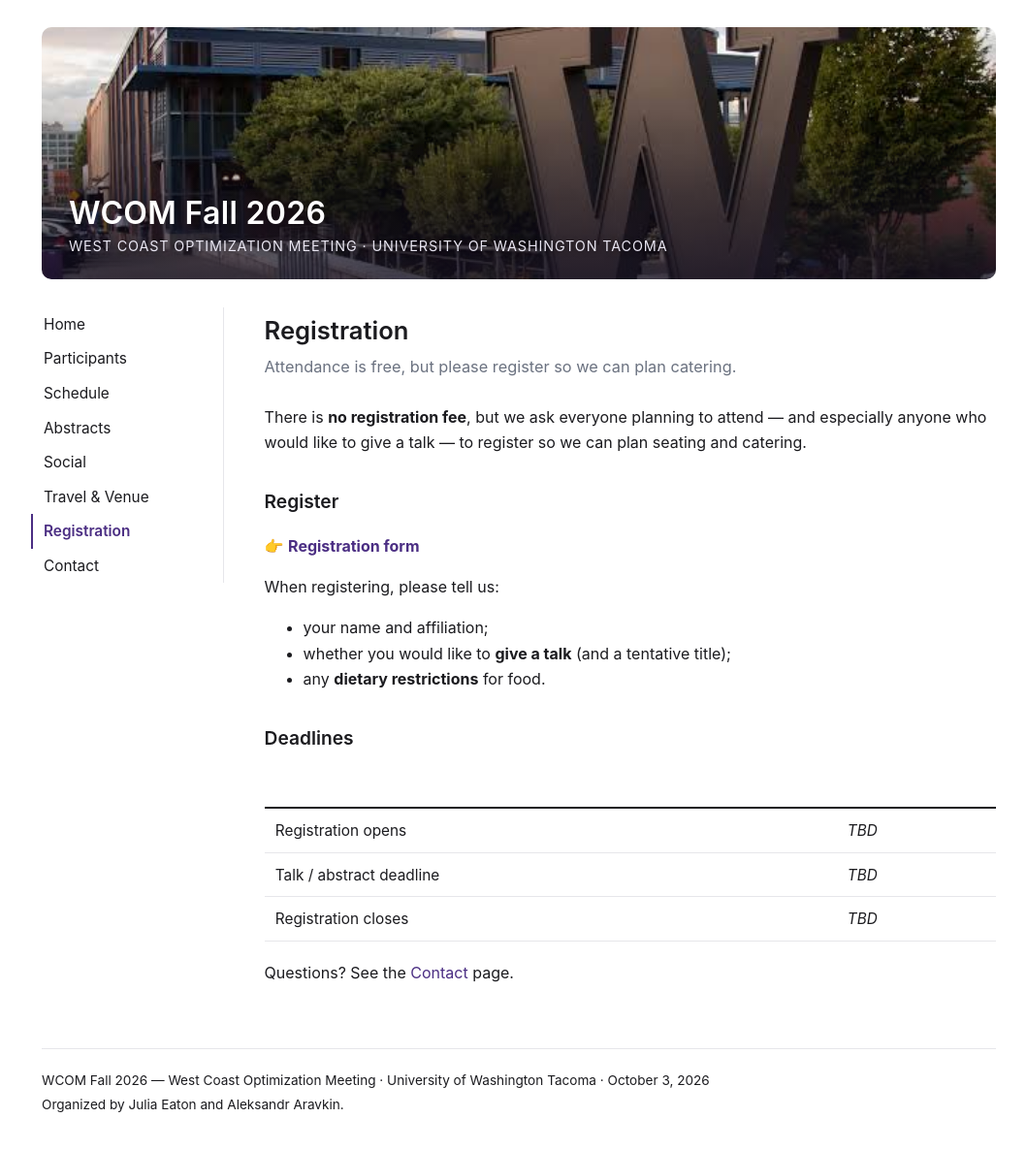
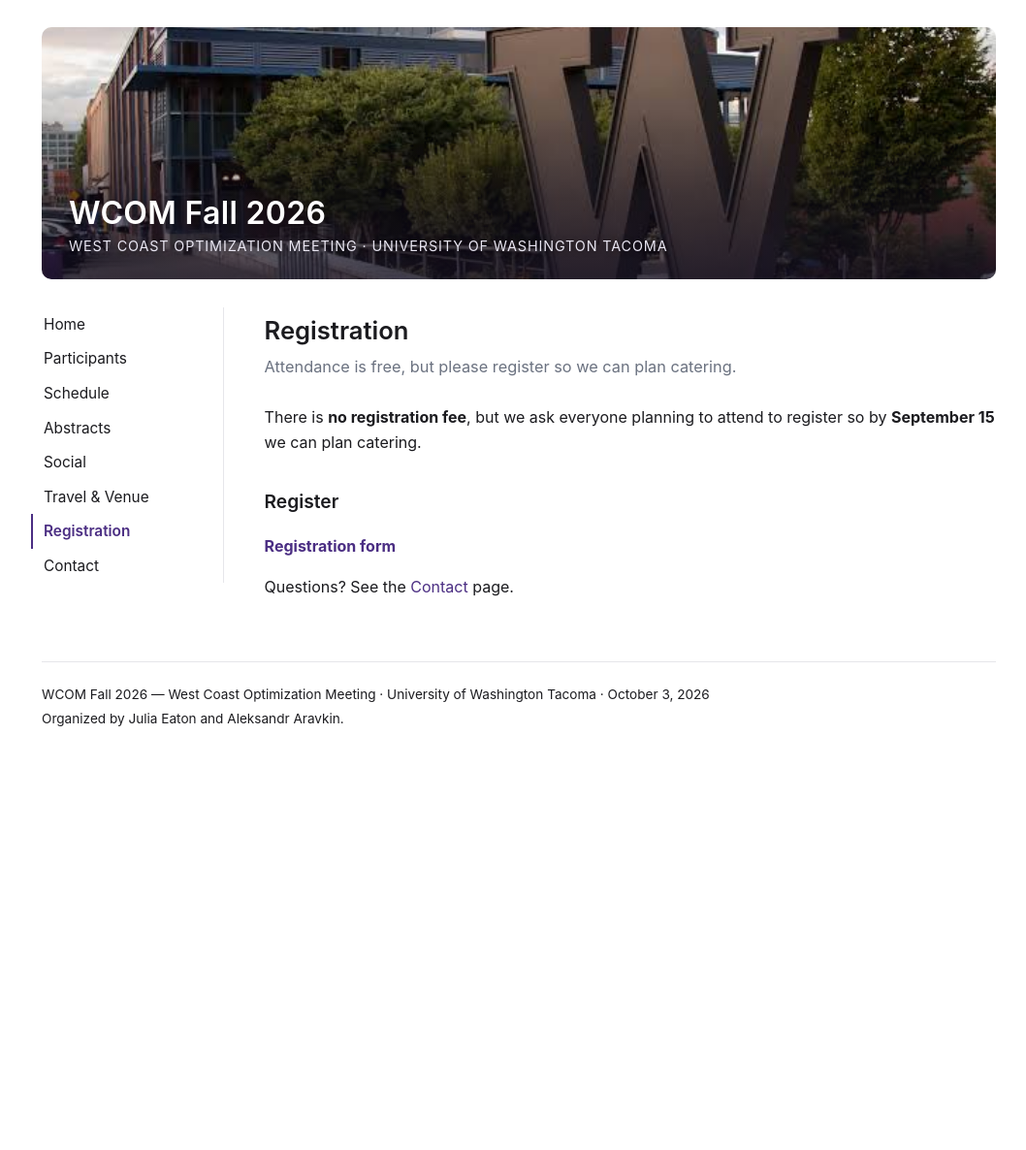
Before and after one commit to jreaton/wcom2026, a Jekyll site: the page built from _pages/registration.md, in a window 1280 px wide and 1201 px high. Shown: the top 1186 px of the window at 97% size, without its empty margins (105-1163 px from the left). Built offline with Jekyll 4.4.1, drawn with Linux system fonts in a browser that asks for light colours.

Commit message:
Small updates to info
Registration link live, edited some things on the pages

```diff
--- a/_data/participants.yml
+++ b/_data/participants.yml
@@ -14,7 +14,7 @@
 - name: "Julia Eaton"
   affiliation: "University of Washington Tacoma"
   role: "Organizer"
-  url: ""
+  url: "https://https://faculty.washington.edu/jreaton/"
 
 - name: "Aleksandr Aravkin"
   affiliation: "University of Washington"
--- a/_pages/registration.md
+++ b/_pages/registration.md
@@ -5,28 +5,13 @@ subtitle: Attendance is free, but please register so we can plan catering.
 permalink: /registration/
 ---
 
-There is **no registration fee**, but we ask everyone planning to attend —
-and especially anyone who would like to give a talk — to register so we can
-plan seating and catering.
+There is **no registration fee**, but we ask everyone planning to attend to register so by **September 15** we can plan catering.
 
 ## Register
 
-👉 **[Registration form](https://forms.office.com/r/zvNJuBEt1Z)**
+**[Registration form](https://forms.office.com/r/zvNJuBEt1Z)**
 
 <!-- *(Replace `[LINK TBD]` above with your Google Form / Microsoft Form link.)* -->
 
-When registering, please tell us:
-
-- your name and affiliation;
-- whether you would like to **give a talk** (and a tentative title);
-- any **dietary restrictions** for food.
-
-## Deadlines
-
-| | |
-|---|---|
-| Registration opens | *TBD* |
-| Talk / abstract deadline | *TBD* |
-| Registration closes | *TBD* |
 
 Questions? See the [Contact](../contact/) page.
```
Also changed, not shown: _pages/travel.md (+2 -2 lines), index.md (+1 -2 lines).
